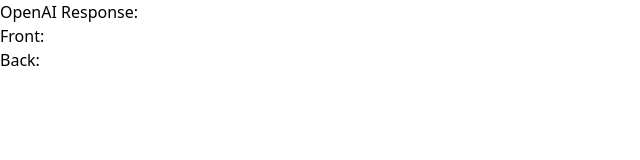
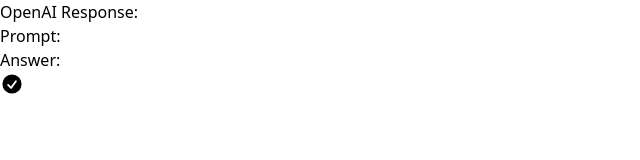
Before and after one commit to paulchinnam/gpteach, a Next.js app: page /add-card in a window 1280 px wide. Shown: the top 160 px of the page, without its empty margins (0-640 px from the left). Built offline with nearby package versions, Linux system fonts and the light colour scheme; no server answers.

Commit message:
cards create on use extension

```diff
--- a/src/app/add-card/page.js
+++ b/src/app/add-card/page.js
@@ -3,13 +3,31 @@
 import { useEffect, useState } from "react";
 import OpenAI from "openai";
 import { useSearchParams } from "next/navigation";
+import { CheckCircleIcon } from "@heroicons/react/20/solid";
+import { useDeckInterface } from "../hooks/useDeckInterface";
 
 const AddCard = () => {
   const searchParams = useSearchParams();
   const text = searchParams.get("text");
+  const { createCard } = useDeckInterface();
 
   const [response, setResponse] = useState(null);
+  const [prompt, setPrompt] = useState("");
+  const [answer, setAnswer] = useState("");
+
   console.log(text);
+
+  async function verifyCard() {
+    //TODO DECK CONFIGURATION
+    await createCard({ prompt, answer, tags: [] }).then(() => {
+      //window.close();
+    });
+  }
+
+  useEffect(() => {
+    setPrompt(response?.prompt);
+    setAnswer(response?.answer);
+  }, [response]);
 
   useEffect(() => {
     if (!text) return;
@@ -23,7 +41,7 @@ const AddCard = () => {
       console.log("Text from URL:", text);
 
       const openai = new OpenAI({
-        apiKey: "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",
+        apiKey: "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",
         dangerouslyAllowBrowser: true,
       });
 
@@ -89,8 +107,9 @@ OUTPUT: {prompt: "Subaru", answer: "Started as Fuji Heavy Industries"}`,
   return (
     <div>
       <h1>OpenAI Response:</h1>
-      <p>Front: {response?.prompt}</p>
-      <p>Back: {response?.answer}</p>
+      <p>Prompt: {prompt}</p>
+      <p>Answer: {answer}</p>
+      <CheckCircleIcon class="h-6 w-6" onClick={() => verifyCard()} />
     </div>
   );
 };
--- a/src/app/hooks/useDeckInterface.js
+++ b/src/app/hooks/useDeckInterface.js
@@ -32,6 +32,16 @@ export function useDeckInterface() {
   }
 
   async function createCard({ deckId, prompt, answer, tags }) {
+    if (!deckId) {
+      const q = query(
+        collection(db, "decks"),
+        where("uid", "==", user.uid),
+        where("isDefault", "==", true)
+      );
+      const defaultDecksSnap = await getDocs(q);
+      const deckData = defaultDecksSnap.docs[0];
+      deckId = deckData.id;
+    }
     const cardsCollectionRef = collection(db, "decks", deckId, "cards");
     return await addDoc(cardsCollectionRef, {
       prompt,
```
